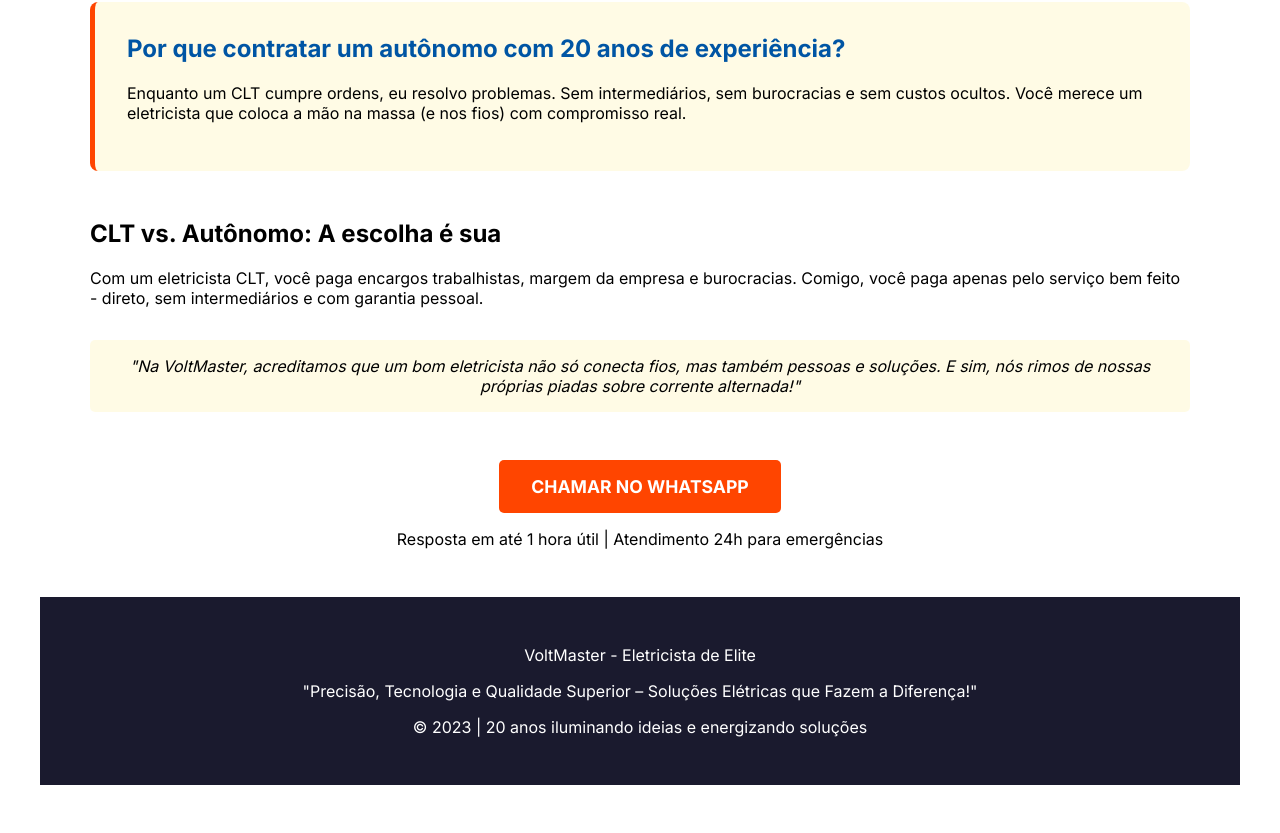
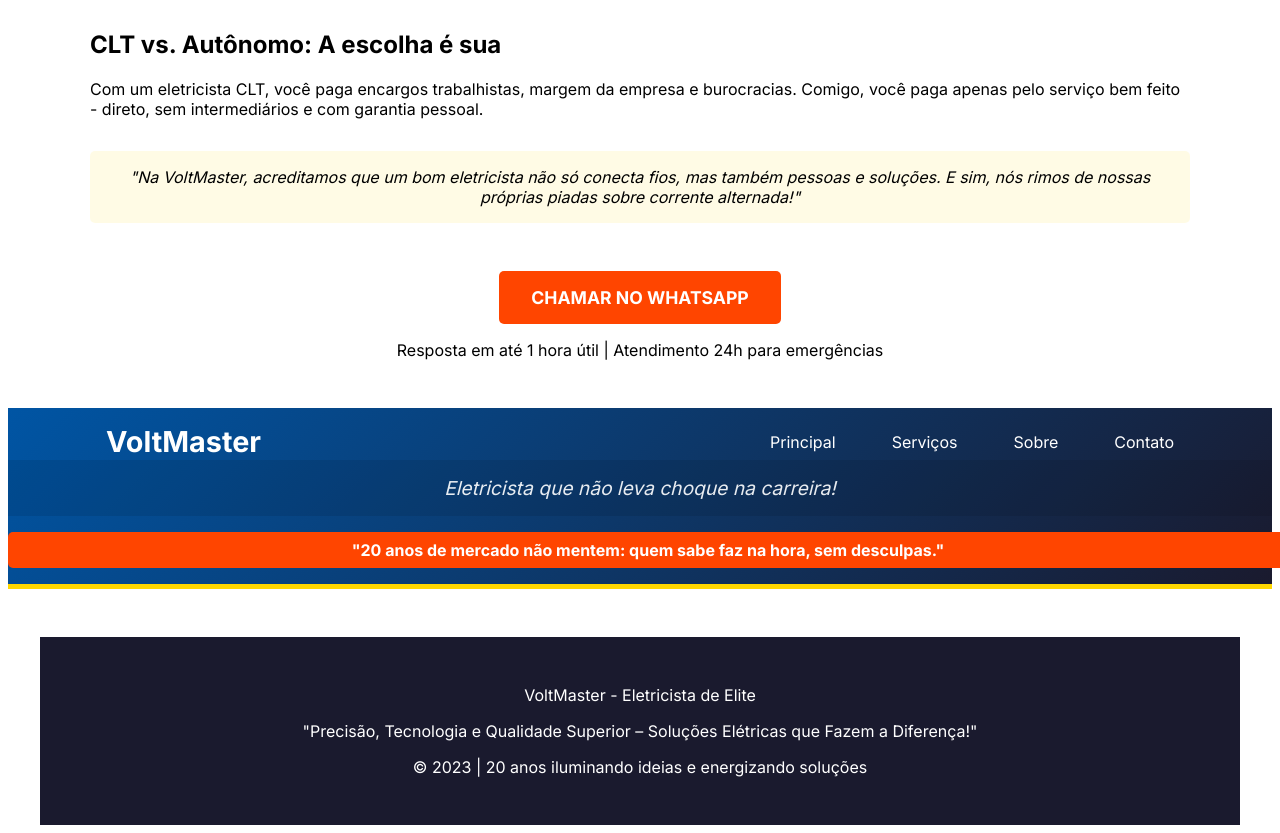
Before and after one commit to edfragoso/voltmaster, a Next.js app: page / in a window 1280 px wide. Shown: the part 1676-2509 px from the top of the page. Before the commit the page ends 2469 px from the top, so only its background shows below. Built offline with nearby package versions, Linux system fonts and the light colour scheme.

Commit message:
fix: refactor

```diff
--- a/src/app/layout.tsx
+++ b/src/app/layout.tsx
@@ -20,9 +20,11 @@ export default function RootLayout({
   return (
     <html lang="pt-BR">
       <body className={inter.className}>
-        <Header />
-        <StyledComponentsRegistry>{children}</StyledComponentsRegistry>
-        <Footer />
+        <StyledComponentsRegistry>
+          {children}
+          <Header />
+          <Footer />
+        </StyledComponentsRegistry>
       </body>
     </html>
   );
```
